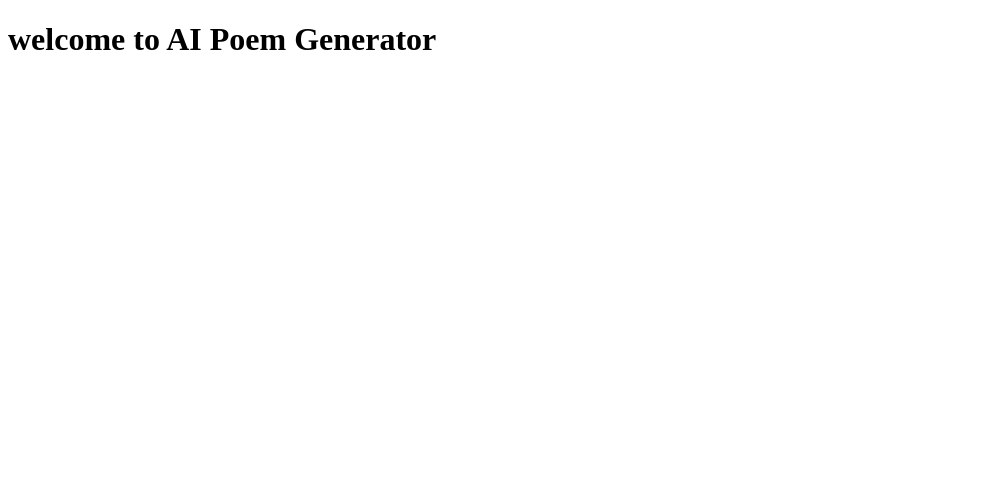
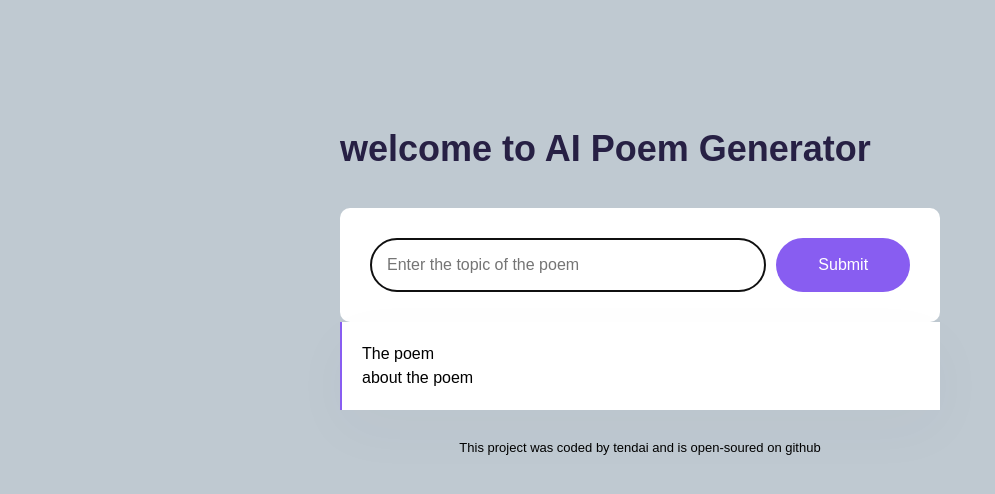
Before and after one commit to Tendai2630/AIpoem, a plain HTML site: page index.html in a window 1280 px wide. Shown: the whole page, without its empty margins (0-995 px from the left). Drawn offline with Linux system fonts and the light colour scheme; files whose address does not match are found by name.

Commit message:
added styling to the project

```diff
--- a/SRC/style.css
+++ b/SRC/style.css
@@ -0,0 +1,64 @@
+body{background-color: rgb(191, 201, 209);
+    font-family: Arial, Helvetica, sans-serif;
+}
+h1{
+    font-weight: 800;
+    font-size: 36px;
+    line-height: 1.6;
+    color:#272044 ;
+
+}
+header{
+    margin-bottom: 30px;
+}
+.container{
+    margin: 120px auto;
+    max-width: 600px ;
+}
+form{
+    padding: 30px;
+    background-color: white;
+    border-radius: 10px;
+    display: flex;
+}
+.instructions{
+    padding:16px ;
+    border: 1px solid rgba(39, 33, 66, 0.5);
+    width: 80%;
+    font-size: 16px;
+    border-radius: 50px;
+    line-height: 20px;
+    color: #272044;
+
+}
+.submit-button{
+    margin-left: 10px;
+    background:#885df1 ;
+    color: white;
+    border: none;
+    width: 150px;
+    font-size: 16px;
+    border-radius: 30px;
+    padding:14px 24px ;
+
+
+}
+.poem{
+    font-size: 16px;
+    background-color: #fff;
+    padding: 20px;
+    line-height: 24px;
+    border-left: 2px solid #885df1;
+    box-shadow: 0px 20px 60px rgba(65, 50, 100, 0.03);
+
+}
+footer{
+    text-align: center;
+    font-size: 13px;
+    margin-top: 30px;
+
+
+}
+a{
+    color: blueviolet;
+}
--- a/index.html
+++ b/index.html
@@ -7,7 +7,31 @@
     <title>Document</title>
 </head>
 <body>
-    <h1>welcome to AI Poem Generator</h1>
+    <div class="container">
+    <header>
+        <h1>welcome to AI Poem Generator</h1>
+    </header>
+    <main>
+        <form>
+        <input type="text"
+        placeholder="Enter the topic of the poem"
+        autofocus
+        required
+        autocomplete="off"
+        class="instructions">
+         <input type="submit" class="submit-button">
+        </form>
+        <div class="poem">
+            The poem
+            <br>
+            about the poem
+        </div>
+    </main>
+
+    <footer>
+        This project was coded by tendai and  is open-soured on github <a href="http://"></a>
+    </footer>
+    </div>
     <script src="./SRC/index.js"></script>
 </body>
 </html>
```
